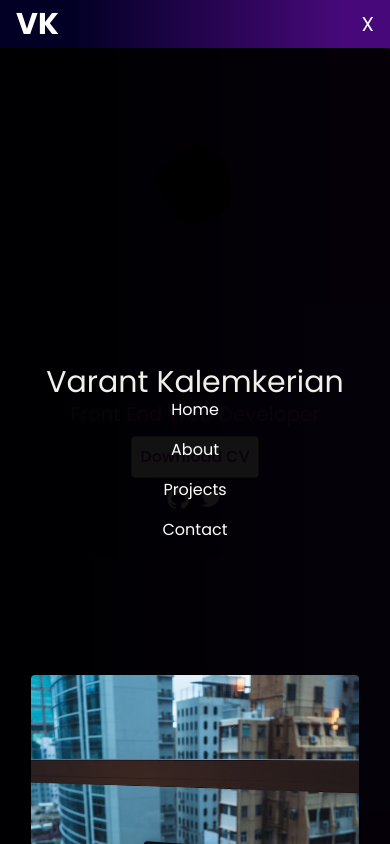
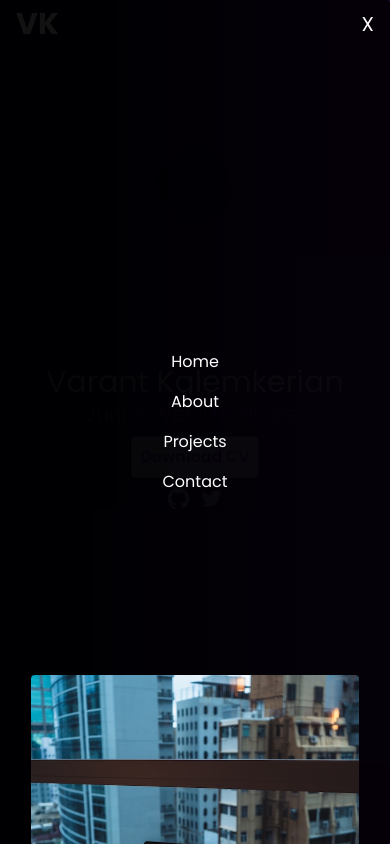
Before and after one commit to Varantt/Portfolio-website, a React (Vite) app: page / in a window 390 px wide. Both pictures are taken after a click on the element 361 px from the left and 24 px from the top of the page. Shown: the top 844 px of the page. Built offline with nearby package versions, Linux system fonts and the light colour scheme.

Commit message:
fixes on hero, hamburger menu

```diff
--- a/src/components/Hero.jsx
+++ b/src/components/Hero.jsx
@@ -16,7 +16,7 @@ export default function Hero() {
             Varant Kalemkerian
           </h1>
           <div className=" text-center md:text-justify  text-xl text-darkViolet fade-animation md:text-3xl md:mt-0 ">
-            Front End Web Developer
+            Junior Web Developer
           </div>
 
           <div className="flex flex-row justify-center md:block">
--- a/src/components/Navbar.jsx
+++ b/src/components/Navbar.jsx
@@ -14,9 +14,33 @@ export default function Navbar() {
     setIsBurgerOpen(false);
   }, [location]);
 
+  useEffect(() => {
+    const body = document.body;
+    const hero = document.querySelector("#hero");
+    console.log(hero);
+    if (isBurgerOpen) {
+      body.style.overflow = "hidden";
+      body.style.overflowX = "hidden";
+      hero.style.opacity = "0.03"
+    } else {
+      body.style.overflow = "scroll";
+      body.style.overflowX = "hidden";
+      hero.style.opacity = "1";
+
+    }
+
+    return () => {
+      // body.style.overflow = "scroll";
+      body.style.overflowX = "hidden";
+    };
+  }, [isBurgerOpen]);
+
   return (
     <React.Fragment>
-      <nav id="nav" className="flex  h-12 items-center justify-between mx-4 md:mx-0 md:justify-around   ">
+      <nav
+        id="nav"
+        className={`flex  h-12 items-center justify-between mx-4 md:mx-0 md:justify-around    `}
+      >
         <div className=" text-3xl  font-bold text-white cursor-pointer ">
           <Link to="/"> VK</Link>
         </div>
@@ -37,12 +61,10 @@ export default function Navbar() {
 
         {/* hamburger */}
 
-        <div className=" hamburger  top-16  md:hidden ">
+        <div className="   top-16  md:hidden ">
           <div
             onClick={handleBurger}
-            className={`text-white text-xl transition-all cursor-pointer ${
-              isBurgerOpen && "hamburger-animation"
-            } `}
+            className={`text-white text-xl transition-all cursor-pointer relative z-10  `}
           >
             {isBurgerOpen ? "X " : <RxHamburgerMenu size={25} />}
           </div>
@@ -50,20 +72,18 @@ export default function Navbar() {
       </nav>
 
       <div
-        className={`absolute text-center  w-full text-white transition-all duration-500  md:hidden ${
+        className={` navbar text-center w-full text-white transition-all duration-500 menu-open  md:hidden ${
           isBurgerOpen || "hidden"
         }  `}
       >
-        <div
-          className={` navbar flex  flex-col justify-center space-y-4 items-center p-20 bg-lightBlack rounded-sm burger-animation  md:hidden ${
-            isBurgerOpen && "burger-animation"
-          }  `}
+        <nav
+          className={` menu-open flex  flex-col justify-center space-y-4 items-center p-20 bg-lightBlack rounded-sm   md:hidden   `}
         >
           <Link to="/">Home</Link>
           <Link to="/about">About</Link>
           <Link to="/projects">Projects</Link>
           <Link to="/contact">Contact</Link>
-        </div>
+        </nav>
       </div>
       {/* <hr /> */}
     </React.Fragment>
--- a/src/index.css
+++ b/src/index.css
@@ -68,6 +68,26 @@ hr {
   transition: border-bottom 0.3s ease-in-out, padding-bottom 0.1s ease-in-out;
 }
 
+/* Hamburger */
+.navbar {
+  position:absolute;
+  top:0;
+  left:0;
+  right:0;
+  bottom:0;
+  width: 100%;
+  transform: translateX(-100%);
+  animation: slideIn 0.3s ease-in-out forwards;
+}
+
+
+
+.menu-open {
+  height : 100vh;
+  overflow: hidden;
+}
+
+
 /* contact section hover */
 
 .contact-section:hover button {
@@ -127,9 +147,6 @@ input {
   animation: rotatePlusOpacity 1.4s ease-in-out;
 }
 
-.hamburger-animation {
-  animation: rotate 0.25s ease-in;
-}
 /* footer hover effects */
 .footer-item a:hover {
   @apply hover:text-darkViolet;
@@ -239,16 +256,6 @@ input {
   }
 }
 
-.navbar {
-  position:absolute;
-  z-index: 100;
-  height: 100vh;
-  width: 100%;
-  z-index: 0;
-  opacity: 1;
-  transform: translateX(-100%);
-  animation: slideIn 0.3s ease-in-out forwards;
-}
 
 @keyframes rotate {
   0% {
```
